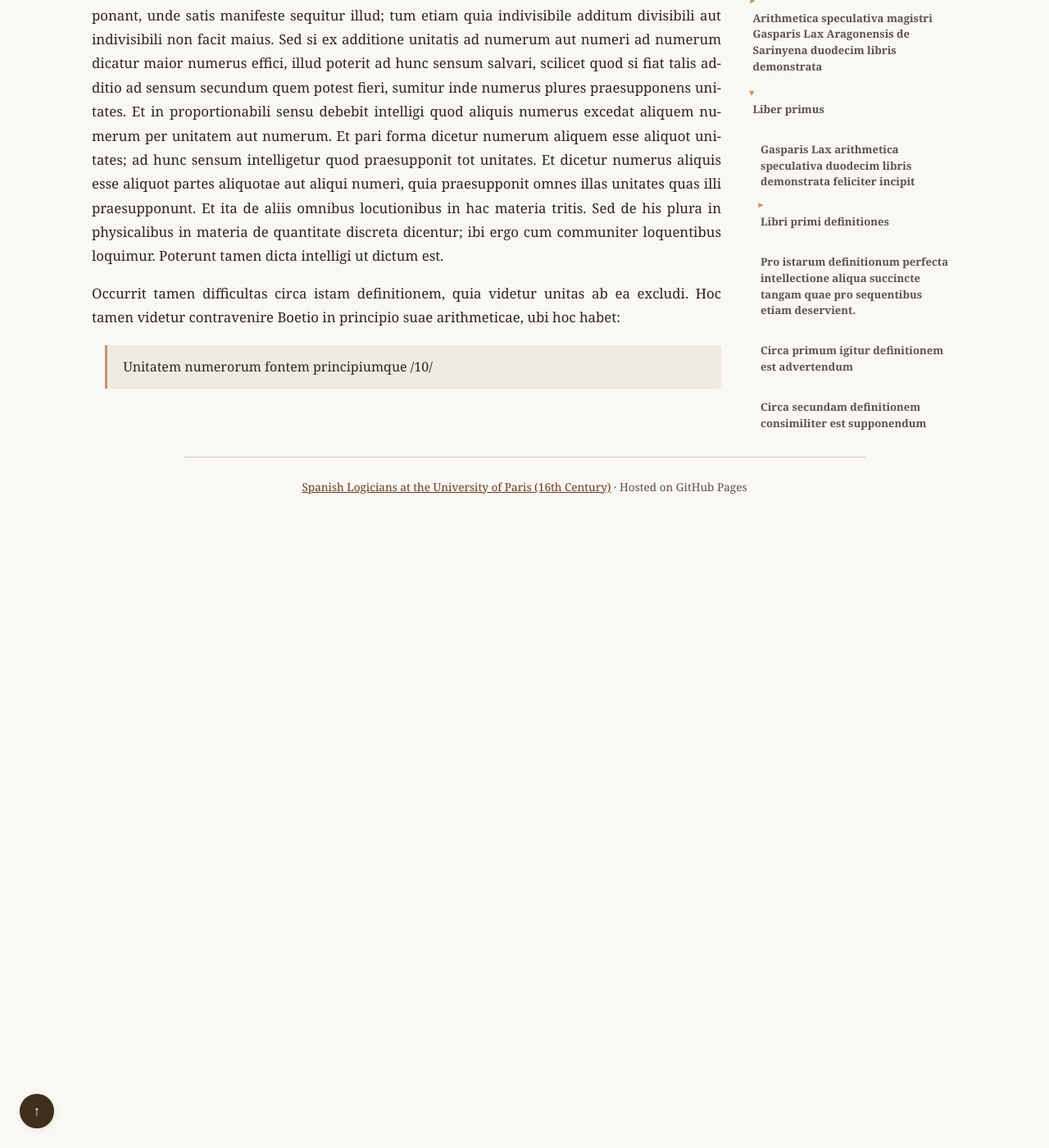
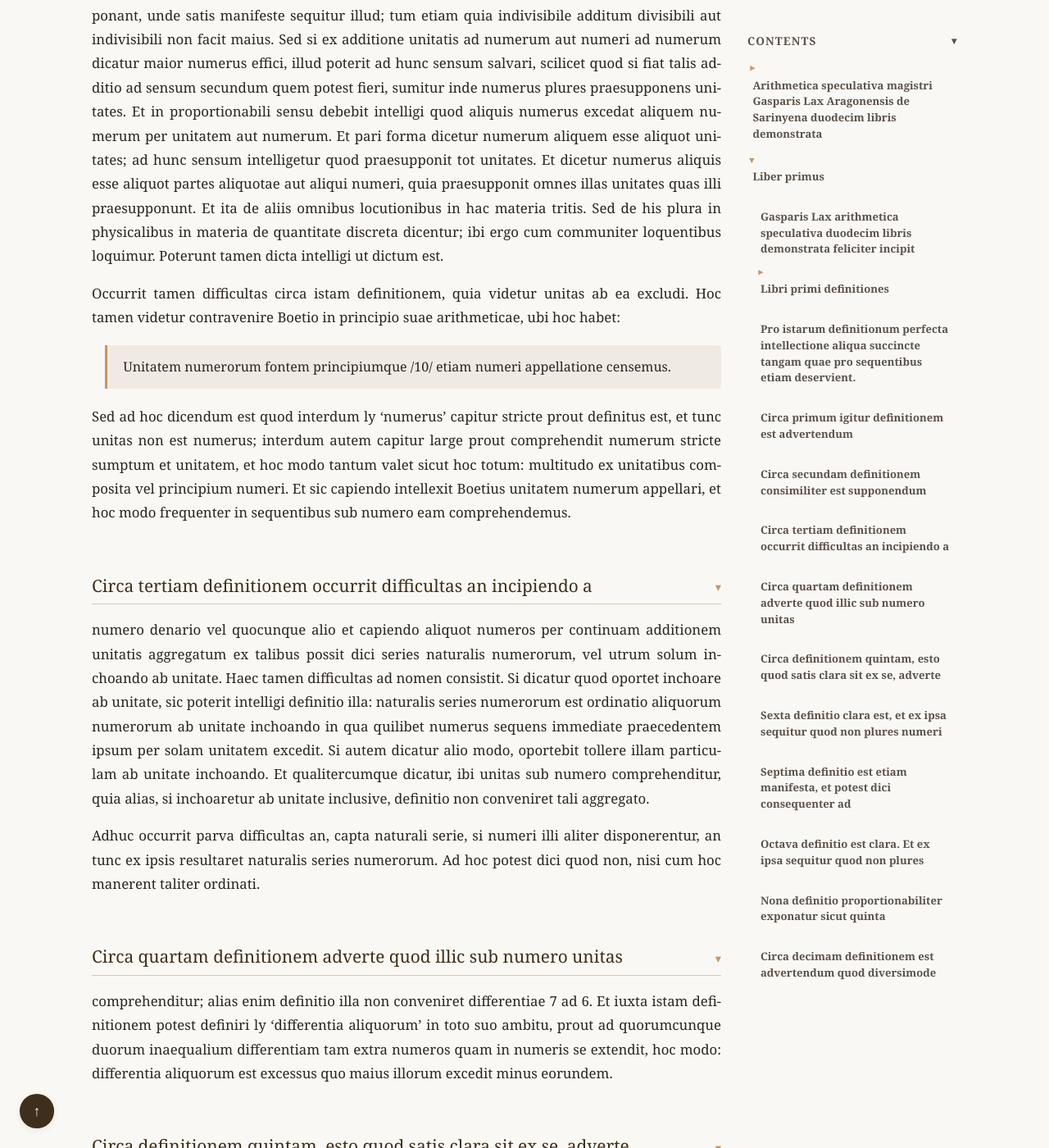
Before and after one commit to JoseBalado/Spanish-Logicians-at-the-University-of-Paris, a Jekyll site: the page built from philosophers/Gaspar-Lax/Arithmetica-speculativa-1515.md, in a window 1280 px wide and 1400 px high, scrolled down 9152 px. Shown: the whole window at 82% size. Built offline with Jekyll 4.4.1, drawn with Linux system fonts in a browser that asks for light colours; before the commit the page ends 9782 px from its top, so only the background shows below that; some of the changed text lies outside the part shown.

Commit message:
Lax. Arithmetica, page 10

```diff
--- a/philosophers/Gaspar-Lax/Arithmetica-speculativa-1515.md
+++ b/philosophers/Gaspar-Lax/Arithmetica-speculativa-1515.md
@@ -227,7 +227,55 @@
 Patet ultra quod ex additione unitatis ad aliquem numerum aut numeri ad numerum non proprie efficitur maior numerus: tum quia illa non adduntur taliter quod numerum proprie componant, unde satis manifeste sequitur illud; tum etiam quia indivisibile additum divisibili aut indivisibili non facit maius. Sed si ex additione unitatis ad numerum aut numeri ad numerum dicatur maior numerus effici, illud poterit ad hunc sensum salvari, scilicet quod si fiat talis additio ad sensum secundum quem potest fieri, sumitur inde numerus plures praesupponens unitates. Et in proportionabili sensu debebit intelligi quod aliquis numerus excedat aliquem numerum per unitatem aut numerum. Et pari forma dicetur numerum aliquem esse aliquot unitates; ad hunc sensum intelligetur quod praesupponit tot unitates. Et dicetur numerus aliquis esse aliquot partes aliquotae aut aliqui numeri, quia praesupponit omnes illas unitates quas illi praesupponunt. Et ita de aliis omnibus locutionibus in hac materia tritis. Sed de his plura in physicalibus in materia de quantitate discreta dicentur; ibi ergo cum communiter loquentibus loquimur. Poterunt tamen dicta intelligi ut dictum est.
 
 Occurrit tamen difficultas circa istam definitionem, quia videtur unitas ab ea excludi. Hoc tamen videtur contravenire Boetio in principio suae arithmeticae, ubi hoc habet:
-> Unitatem numerorum fontem principiumque /10/
+> Unitatem numerorum fontem principiumque /10/ etiam numeri appellatione censemus.
+
+Sed ad hoc dicendum est quod interdum ly 'numerus' capitur stricte prout definitus est, et tunc unitas non est numerus; interdum autem capitur large prout comprehendit numerum stricte sumptum et unitatem, et hoc modo tantum valet sicut hoc totum: multitudo ex unitatibus composita vel principium numeri. Et sic capiendo intellexit Boetius unitatem numerum appellari, et hoc modo frequenter in sequentibus sub numero eam comprehendemus.
+
+## Circa tertiam definitionem occurrit difficultas an incipiendo a
+
+numero denario vel quocunque alio et capiendo aliquot numeros per continuam additionem unitatis aggregatum ex talibus possit dici series naturalis numerorum, vel utrum solum inchoando ab unitate. Haec tamen difficultas ad nomen consistit. Si dicatur quod oportet inchoare ab unitate, sic poterit intelligi definitio illa: naturalis series numerorum est ordinatio aliquorum numerorum ab unitate inchoando in qua quilibet numerus sequens immediate praecedentem ipsum per solam unitatem excedit. Si autem dicatur alio modo, oportebit tollere illam particulam ab unitate inchoando. Et qualitercumque dicatur, ibi unitas sub numero comprehenditur, quia alias, si inchoaretur ab unitate inclusive, definitio non conveniret tali aggregato.
+
+Adhuc occurrit parva difficultas an, capta naturali serie, si numeri illi aliter disponerentur, an tunc ex ipsis resultaret naturalis series numerorum. Ad hoc potest dici quod non, nisi cum hoc manerent taliter ordinati.
+
+## Circa quartam definitionem adverte quod illic sub numero unitas
+
+comprehenditur; alias enim definitio illa non conveniret differentiae 7 ad 6. Et iuxta istam definitionem potest definiri ly 'differentia aliquorum' in toto suo ambitu, prout ad quorumcunque duorum inaequalium differentiam tam extra numeros quam in numeris se extendit, hoc modo: differentia aliquorum est excessus quo maius illorum excedit minus eorundem.
+
+## Circa definitionem quintam, esto quod satis clara sit ex se, adverte
+
+quod illa poterit sic intelligi: numeri ab aliis aequidistantes dicuntur numeri sic se habentes quod cuiuslibet illorum ad quemlibet aliorum sibi relatum aequalis est differentia sicut cuiuscunque alterius eorundem ad alterum aliorum sibi relatum, similiter et cuiuslibet aliorum ad quemlibet sibi relatum aequalis est differentia sicut cuiuscunque alterius eorundem ad alium illorum sibi relatum. Et propterea tres numeri inaequales poterunt ab aliis tribus inaequalibus esse aequidistantes, et quattuor a quattuor; sed nulli inaequales a pluribus vel paucioribus inaequalibus quam ipsi sint erunt aequidistantes.
+
+## Sexta definitio clara est, et ex ipsa sequitur quod non plures numeri
+
+inaequales quam duo sunt ab aliquo aequidistantes. Et inde est quod haec consequentia non valet: a et b sunt aequidistantes a c, similiter et d et e; ergo a et b et d et e sunt aequidistantes a c, nisi improprie caperetur consequens. Et ex consequenti patet quod nulli numeri inaequales dicerentur ab aliquo aequidistantes nisi unus illorum sit illo maior et reliquus minor.
+
+## Septima definitio est etiam manifesta, et potest dici consequenter ad
+
+ipsam quod tres numeri sunt circum se positi, similiter et quattuor et quinque, et sic consequenter. Et ita dicendo non requiretur ad hoc quod aliqui numeri sunt circum se positi quod cuiuslibet illorum ad quemlibet alium eorundem differentia sit unitas, sed satis est quod nullus possit dari inaequalis cuicunque illorum quin ille sit quocunque illorum maior aut quocunque minor.
+
+Posset etiam oppositum dici, et tunc requireretur ad illud quod cuiuslibet illorum ad quemlibet alium eorundem differentia esset unitas, et tunc non plures quam duo possent esse circum se positi. Quocunque tamen istorum modorum dicatur, facilis est definitionis expositio.
+
+## Octava definitio est clara. Et ex ipsa sequitur quod non plures
+
+numeri quam duo sunt circum aliquem positi, nec aliqui inaequales dicentur circum aliquem positi nisi alter illorum sit illo maior et reliquus eodem minor.
+
+Ex his definitionibus constat quod si aliqui numeri sunt circum aliquem positi, illi sunt ab eo aequidistantes, et non oportet e diverso; et propterea illi termini se habent sicut superius et inferius. Et pari forma quicunque numeri circum aliquos positi sunt aequidistantes ab illis, et non e diverso.
+
+## Nona definitio proportionabiliter exponatur sicut quinta
+
+mutatis mutandis.
+
+## Circa decimam definitionem est advertendum quod diversimode
+
+solet capi ille terminus multiplicatio. Alia enim ratione dicitur linea multiplicari per lineam, et alia ratione dicitur aliquid multiplicari per numerum, et alia ratione dicitur aliquid multiplicari secundum partem aliquotam. De primo modo multiplicationis non spectat ad arithmeticum mentionem facere, sed ad geometram, et de illo facit mentionem Euclides specialiter secundo *Elementorum* suorum. De aliis autem duobus arithmetici est considerare, et signanter de primo, de quo ibi procedemus; de alio autem modo multiplicationis in 9 fiet mentio.
+
+Et esto quod definitio illa videatur solum procedere de multiplicatione numeri per numerum, tamen, loquendo de multiplicatione eo modo quo est in proposito sermo, non solum numerus per numerum multiplicari potest, sed etiam quantitas continua similiter et alia per numerum multiplicari possunt. Unde universaliter loquendo illud dicitur multiplicari quod totiens sibi coacervatur quotiens in numero multiplicante ipsum est unitas. Et ex his potest haberi definitio multiplicationis in toto suo ambitu ita loquendo: est enim multiplicatio alicuius coacervatio ipsius totiens sibi ipsi quotiens unitas in numero multiplicante ipsum reperitur.
+
+In hac definitione unitas
+
+[Signatura: "A iii"]
+
+/11/
 
 
 
@@ -256,5 +304,7 @@
 
 ## Log
 Page 9: loquar ] emend. locar (et propterea ibi loquar sicut arithmeticus); cf. "alium modum dicendi" in the following clause
+Page 10: nomen ] emend. momen (Haec tamen difficultas ad nomen consistit); the difficulty is merely verbal, since both ways of defining the series are then allowed
+Page 10: habent ] emend. habet (et propterea illi termini se habent sicut superius et inferius)
 
 -->
```
